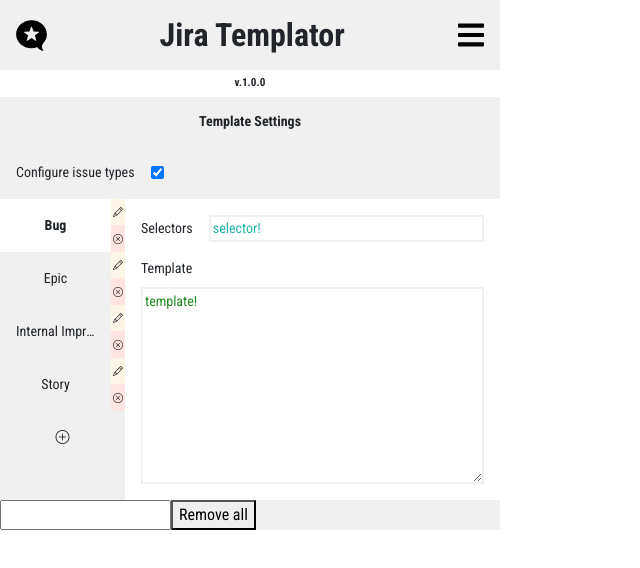
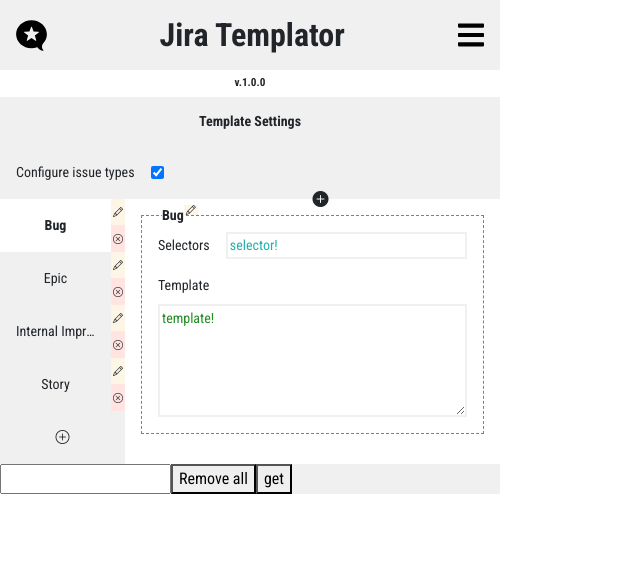
Before and after one commit to dimafirsov/jira-templator, an Angular app in the folder jit/: page / in a window 1280 px wide. Both pictures are taken after a click on the checkbox "Configure issue types". Shown: the top 568 px of the page, without its empty margins (0-640 px from the left). Built offline with nearby package versions, Linux system fonts and the light colour scheme.

Commit message:
added support for multiple forms + local staroge

```diff
--- a/jit/src/pages/settings-page/settings-issue-item/settings-issue-item.component.html
+++ b/jit/src/pages/settings-page/settings-issue-item/settings-issue-item.component.html
@@ -22,13 +22,15 @@
          *ngIf="showOptions"
          [class.edited]="editable">
 
-        <div *ngIf="!editable" class="aligned edit-icon" (click)="handleEdit()">
-            <i class="bi bi-pencil"></i>
-        </div>
+        <ng-container *ngIf="!editable">
+            <div class="aligned edit-icon" (click)="handleEdit()">
+                <i class="bi bi-pencil"></i>
+            </div>
 
-        <div *ngIf="!editable" class="aligned remove-icon" (click)="removeIssueType(type)">
-            <i class="bi bi-x-circle h-50"></i>
-        </div>
+            <div *ngIf="removable" class="aligned remove-icon" (click)="removeIssueType(type)">
+                <i class="bi bi-x-circle h-50"></i>
+            </div>
+        </ng-container>
 
         <div *ngIf="editable" (click)="handleEdit()">save</div>
     </div>
--- a/jit/src/pages/settings-page/settings-issue-item/settings-issue-item.component.scss
+++ b/jit/src/pages/settings-page/settings-issue-item/settings-issue-item.component.scss
@@ -2,6 +2,12 @@
 :host {
     cursor: pointer;
     position: relative;
+}
+
+:host-context(.no-padding) {
+    .issue-item {
+        padding: 0;
+    }
 }
 
 .issue-item {
@@ -38,6 +44,7 @@
             background-color: darkseagreen;
             writing-mode: vertical-rl;
             text-orientation: mixed;
+            text-align: center;
         }
 
         .aligned {
--- a/jit/src/pages/settings-page/settings-issue-item/settings-issue-item.component.ts
+++ b/jit/src/pages/settings-page/settings-issue-item/settings-issue-item.component.ts
@@ -12,9 +12,10 @@
     @Input() public type!: string;
     @Input() public active!: boolean;
     @Input() public editable!: boolean;
+    @Input() public removable = true;
     @Input() public showOptions = true;
 
-    private newType!: string;
+    private inputValue!: string;
 
     constructor(private storage: StorageService, private settings: SettingsService, private cdRef: ChangeDetectorRef) {
     }
@@ -23,24 +24,24 @@
     }
 
     public handleInputChange(event: any): void {
-        this.newType = event.target.value;
+        this.inputValue = event.target.value;
     }
 
     public async handleEdit(): Promise<void> {
         if (this.editable) {
             const currentState = this.storage.storage$.value;
 
-            if (this.newType && this.type !== this.newType && !currentState?.issueTypes[this.newType]) {
+            if (this.inputValue && this.type !== this.inputValue && !currentState?.issueTypes[this.inputValue]) {
                 Object.defineProperty(
                     currentState?.issueTypes,
-                    this.newType,
+                    this.inputValue,
                     Object.getOwnPropertyDescriptor(currentState?.issueTypes, this.type) as PropertyDescriptor);
 
                 delete currentState?.issueTypes[this.type];
 
                 await this.storage.setStorage({ ...currentState });
 
-                this.type = this.newType;
+                this.type = this.inputValue;
                 this.settings.currentIssueType$.next(this.type);
             }
         }
@@ -50,7 +51,7 @@
     }
 
     public handleItemClick(): void {
-        this.settings.currentIssueType$.next(this.newType || this.type);
+        this.settings.currentIssueType$.next(this.inputValue || this.type);
         this.cdRef.detectChanges();
     }
 
--- a/jit/src/pages/settings-page/settings-issue-template-form/settings-issue-template-form.component.html
+++ b/jit/src/pages/settings-page/settings-issue-template-form/settings-issue-template-form.component.html
@@ -1,23 +1,38 @@
-<form [formGroup]="form" class="h-100">
-    <div class="template-details p-3">
+<div class="issues-form">
+    <ng-container *ngFor="let control of getControls(); let i = index">
+        <form [formGroup]="control" class="py-3 h-100">
+            <div class="template-details">
+                <div class="form-title">
+                    <jit-settings-issue-item [type]="currentIssueType"
+                                             class="no-padding"
+                                             [active]="true"
+                                             [removable]="false"
+                                             [showOptions]="settings.issueTypeEditEnabled"></jit-settings-issue-item>
+                </div>
                 <div class="d-flex justify-content-between align-items-center mb-3">
-            <label for="issue-selectors" class="me-3">Selectors</label>
+                    <label [for]="'issue-selectors-' + i" class="me-3">Selectors</label>
                     <input type="text"
-                   id="issue-selectors"
+                           [id]="'issue-selectors-' + i"
                            class="w-100"
-                   formControlName="selector"
-                   [class.invalid]='form.get("selector")?.invalid'
-                   [attr.placeholder]='form.get("selector")?.invalid ? "Please enter at least one selector!" : null'>
+                           formControlName="selectors"
+                           [class.invalid]='control.get("selectors")?.invalid'
+                           [attr.placeholder]='control.get("selectors")?.invalid ? "Please enter at least one selector!" : null'>
                 </div>
                 <div class="h-100 d-flex flex-column" #templateContainer>
-            <label for="issue-template" class="mb-2">Template</label>
+                    <label [for]="'issue-template-' + i" class="mb-2">Template</label>
                     <textarea type="textarea"
-                      id="issue-template"
+                              [id]="'issue-template-' + i"
                               [rows]="getRows(templateContainer)"
                               formControlName="template"
-                      [class.invalid]='form.get("template")?.invalid'
-                      [attr.placeholder]='form.get("template")?.invalid ? "Please enter at least one template!" : null'>
+                              [class.invalid]='control.get("template")?.invalid'
+                              [attr.placeholder]='control.get("template")?.invalid ? "Please enter at least one template!" : null'>
                     </textarea>
                 </div>
             </div>
         </form>
+    </ng-container>
+
+    <div *ngIf="settings.issueTypeEditEnabled" class="add-new-form-group">
+        <i class="bi bi-plus-circle-fill"></i>
+    </div>
+</div>
--- a/jit/src/pages/settings-page/settings-issue-template-form/settings-issue-template-form.component.scss
+++ b/jit/src/pages/settings-page/settings-issue-template-form/settings-issue-template-form.component.scss
@@ -1,8 +1,22 @@
+
+.issues-form {
+    height: 100%;
+    position: relative;
+    padding: 0 1rem;
+    background-color: white;
+
+    .form-title {
+        width: fit-content;
+        position: absolute;
+        top: -11px;
+        left: 20px;
+    }
 
     .template-details {
         font-size: 14px;
-    background-color: white;
-    height: 100%;
+        position: relative;
+        border: 1px grey dashed;
+        padding: 1rem;
 
         input, textarea {
             border: 2px solid #f0f0f0;
@@ -19,4 +33,17 @@
         textarea {
             color: forestgreen;
         }
+
     }
+}
+
+
+.add-new-form-group {
+    position: absolute;
+    top: -11px;
+    left: 50%;
+
+    &:hover {
+        color: green;
+    }
+}
--- a/jit/src/pages/settings-page/settings-issue-template-form/settings-issue-template-form.component.ts
+++ b/jit/src/pages/settings-page/settings-issue-template-form/settings-issue-template-form.component.ts
@@ -1,7 +1,17 @@
-import { ChangeDetectionStrategy, ChangeDetectorRef, Component, ElementRef, Input, OnChanges, OnDestroy, OnInit, SimpleChanges, ViewChild } from '@angular/core';
-import { FormBuilder, FormGroup, Validators } from '@angular/forms';
+import {
+    ChangeDetectorRef,
+    Component,
+    ElementRef,
+    Input,
+    OnChanges,
+    OnDestroy,
+    OnInit,
+    SimpleChanges,
+    ViewChild
+} from '@angular/core';
+import { FormArray, FormBuilder, FormGroup, Validators } from '@angular/forms';
 import { Subject } from 'rxjs';
-import { takeUntil, tap } from 'rxjs/operators';
+import { distinctUntilChanged, takeUntil, tap } from 'rxjs/operators';
 import { STORAGE_NAME } from '../../../constants';
 import { SettingsService } from '../../../services/settings.service';
 import { StorageService } from '../../../services/storage.service';
@@ -16,7 +26,7 @@
 export class SettingsIssueTemplateFormComponent implements OnInit, OnChanges, OnDestroy {
     @Input() currentIssueType!: string;
 
-    public form: FormGroup;
+    public formArray: FormArray = new FormArray([]);
 
     private destroy$: Subject<any> = new Subject();
 
@@ -25,43 +35,48 @@
     constructor(private formBuilder: FormBuilder,
                 private storage: StorageService,
                 private cdRef: ChangeDetectorRef,
-                private settings: SettingsService) {
-        this.form = this.formBuilder.group({
-            selector: ['selector!', Validators.required],
+                public settings: SettingsService) {
+
+        this.formArray.push(
+            this.formBuilder.group({
+                selectors: ['selector!', Validators.required],
                 template: ['template!', Validators.required],
-        });
+                title: ['title!', Validators.required],
+            })
+        );
     }
 
     ngOnInit(): void {
-        this.form.get('template')?.valueChanges
+        this.getControls().forEach((control, i) => {
+            control.valueChanges
                     .pipe(
+                        distinctUntilChanged(),
                         tap(value => {
                             const state = this.storage.storage$.value as IJTStorage;
+                            console.log('>>> value', value);
                             if (state) {
-                        state.issueTypes[this.settings.currentIssueType$.value].template = value;
+                                const currentTypeArray = state.issueTypes[this.currentIssueType];
+                                currentTypeArray[i] = {...value};
+
                                 this.storage.setStorage({...state});
                             }
+
                         }),
                         takeUntil(this.destroy$)
                     )
                     .subscribe();
-
-        this.form.get('selector')?.valueChanges
-            .pipe(
-                tap(value => {
-                    const state = this.storage.storage$.value as IJTStorage;
-                    state.issueTypes[this.settings.currentIssueType$.value].selectors = value;
-                    this.storage.setStorage({...state});
-                }),
-                takeUntil(this.destroy$)
-            )
-            .subscribe();
+        });
     }
 
     ngOnChanges(changes: SimpleChanges): void {
         if (changes?.currentIssueType && !changes?.currentIssueType.firstChange) {
-            this.form.get('selector')?.setValue(this.storage.storage$.value?.issueTypes[this.currentIssueType]?.selectors.toString());
-            this.form.get('template')?.setValue(this.storage.storage$.value?.issueTypes[this.currentIssueType]?.template.toString());
+            // this.form.get('selector')?.setValue(this.storage.storage$.value?.issueTypes[this.currentIssueType]?.selectors.toString());
+            // this.form.get('template')?.setValue(this.storage.storage$.value?.issueTypes[this.currentIssueType]?.template.toString());
+            this.getControls().forEach((group, i) => {
+                group.get('selectors')?.setValue(this.storage.storage$.value?.issueTypes[this.currentIssueType][i]?.selectors.toString());
+                group.get('template')?.setValue(this.storage.storage$.value?.issueTypes[this.currentIssueType][i]?.template);
+                group.get('title')?.setValue(this.storage.storage$.value?.issueTypes[this.currentIssueType][i]?.title);
+            });
         }
     }
 
@@ -73,4 +88,8 @@
     public getRows(element: HTMLDivElement): number {
         return Math.ceil(+getComputedStyle(element).height.slice(0, -2) / 30);
     }
+
+    public getControls(): FormGroup[] {
+        return this.formArray.controls as FormGroup[];
     }
+}
--- a/jit/src/pages/settings-page/settings-page.component.html
+++ b/jit/src/pages/settings-page/settings-page.component.html
@@ -1,4 +1,3 @@
-<!-- <jit-toast></jit-toast> -->
 <div class="settings">
     <!-- <h6 class="settings-section small">General Settings</h6> -->
 
@@ -27,4 +26,5 @@
     </div>
     <input type="text" #itemInput>
     <button (click)="clearStorage()">Remove all</button>
+    <button (click)="getStorage()">get</button>
 </div>
--- a/jit/src/pages/settings-page/settings-page.component.ts
+++ b/jit/src/pages/settings-page/settings-page.component.ts
@@ -114,4 +114,7 @@
     public clearStorage(): void {
         this.storage.clearStorage();
     }
+    public getStorage(): void {
+        console.log('>>> storage', this.storage.storage$.value);
+    }
 }
--- a/jit/src/type.ts
+++ b/jit/src/type.ts
@@ -6,10 +6,11 @@
 }
 
 export interface IJTStorage {
-    issueTypes: Record<string, IIssueType>;
+    issueTypes: Record<string, Array<IIssueType>>;
 }
 
 export interface IIssueType {
     selectors: string[];
     template: string;
+    title: string;
 }
```
Also changed, not shown: jit/contentScript.js (+30 -0 lines), jit/src/constants.ts (+30 -8 lines). Lines whose indentation alone changed are shown as unchanged.
